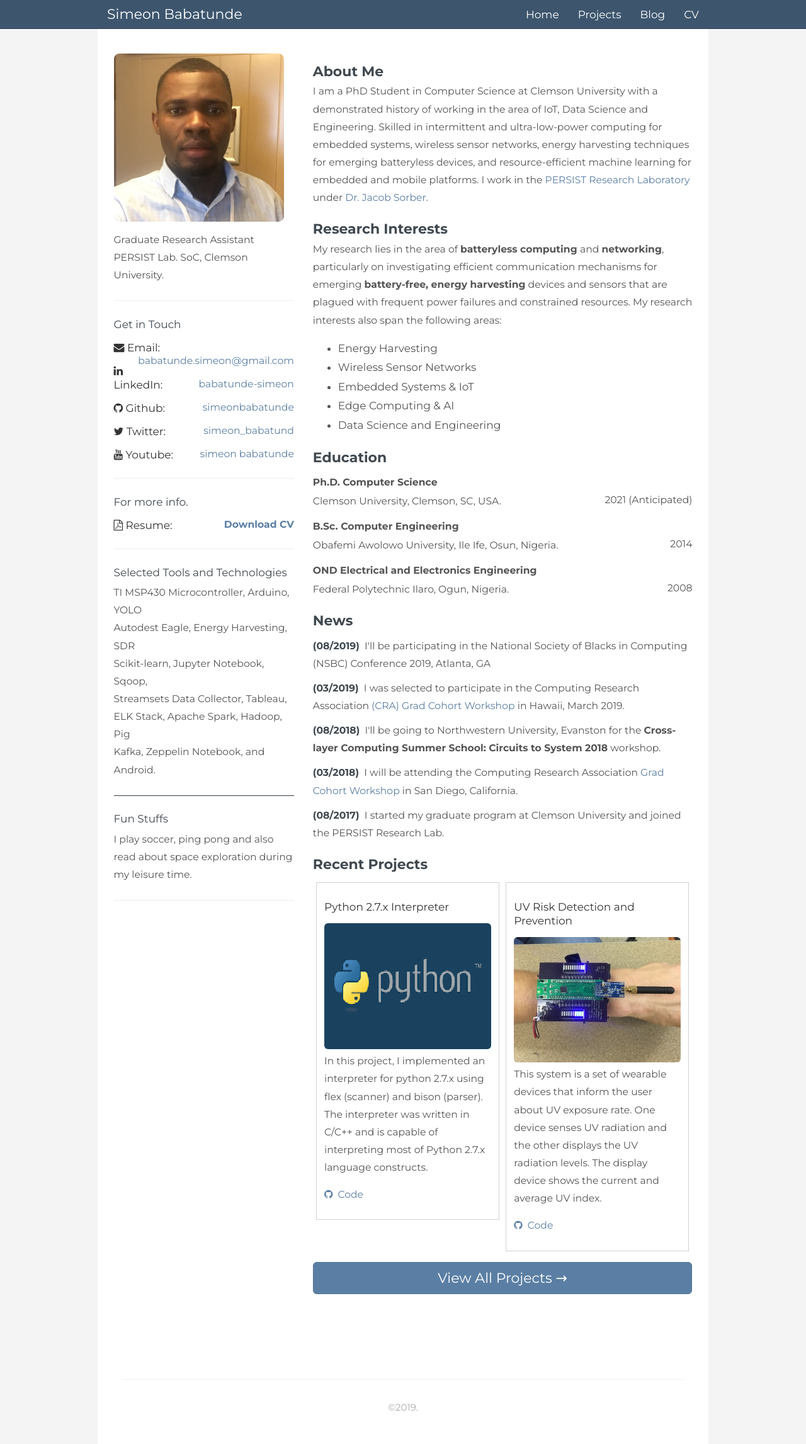
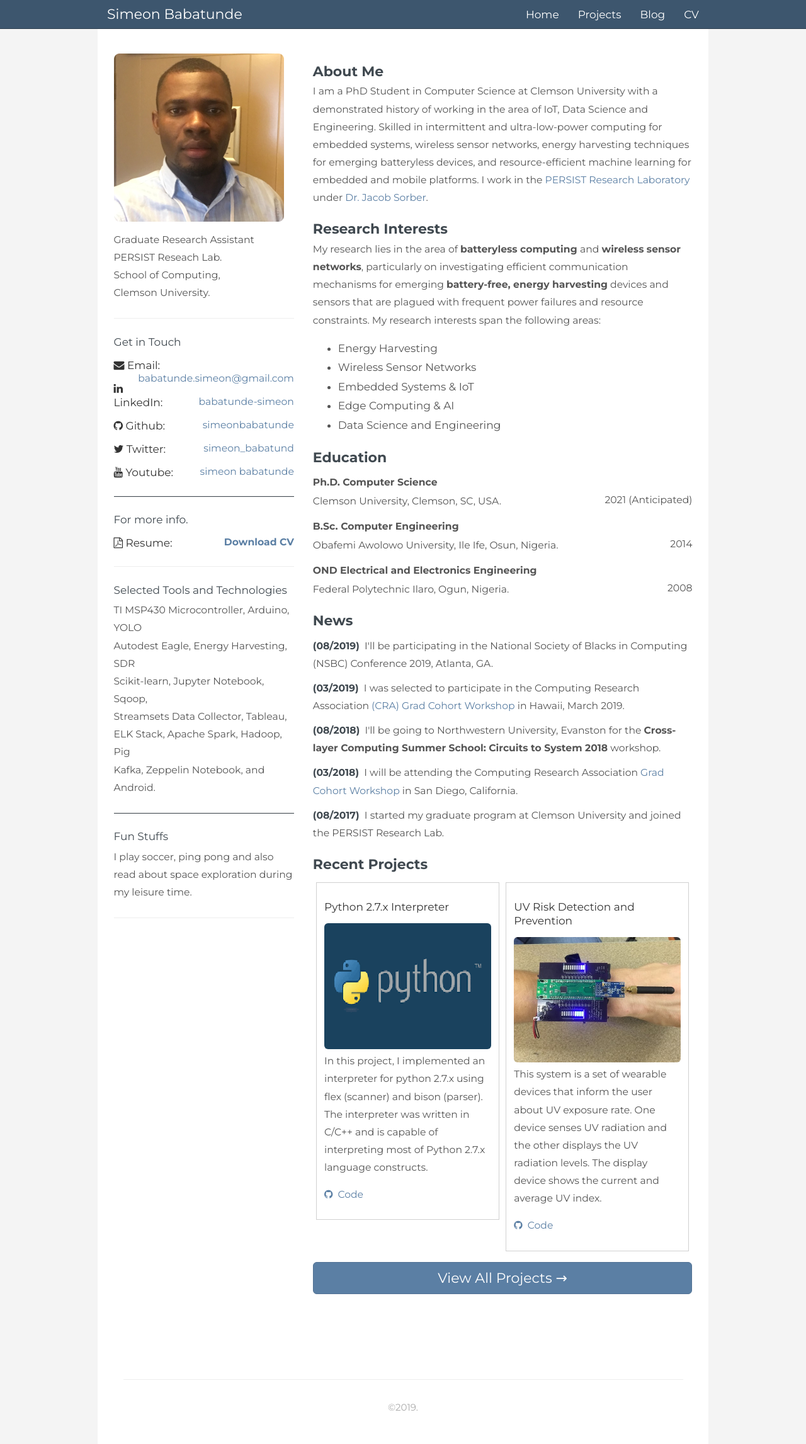
Before and after one commit to simeonbabatunde/simeonbabatunde.github.io, a Jekyll site: the page built from index.html, in a window 1280 px wide. Shown: the whole page at 63% size. Built offline with Jekyll 4.4.1, drawn with Linux system fonts in a browser that asks for light colours; nearby versions of some CDN libraries; comment, search, counter and statistics services are not loaded.

Commit message:
Updated side bar

```diff
--- a/_includes/sidebar.html
+++ b/_includes/sidebar.html
@@ -18,7 +18,7 @@
   </p>
 </div>
 
-<p>Graduate Research Assistant <br>PERSIST Lab. SoC, Clemson University.</p>
+<p>Graduate Research Assistant <br>PERSIST Reseach Lab.<br> School of Computing,<br>Clemson University.</p>
 <hr class="myline">
 <h4 class="myh4">Get in Touch</h4>
 
--- a/index.html
+++ b/index.html
@@ -9,9 +9,9 @@
 </p>
 
   <h2 class="myh2">Research Interests</h2>
-  <p>My research lies in the area of <strong>batteryless computing </strong> and <strong>networking</strong>,
+  <p>My research lies in the area of <strong>batteryless computing </strong> and <strong>wireless sensor networks</strong>,
     particularly on investigating efficient communication mechanisms for emerging <strong>battery-free, energy harvesting</strong>
-    devices and sensors that are plagued with frequent power failures and constrained resources. My research interests also span the
+    devices and sensors that are plagued with frequent power failures and resource constraints. My research interests span the
     following areas:
   </p>
   <ul id="menu">
@@ -32,7 +32,7 @@
 
   <h2 class="myh2">News</h2>
   <p class="compact1"><strong class="span_date">(08/2019)</strong>&nbsp I'll be participating in the National Society of
-    Blacks in Computing (NSBC) Conference 2019, Atlanta, GA</p>
+    Blacks in Computing (NSBC) Conference 2019, Atlanta, GA.</p>
   <p class="compact1"><strong class="span_date">(03/2019)</strong>&nbsp I was selected to participate in the Computing
     Research Association <a href="https://www.youtube.com/watch?v=gRB_FY4nM8Q" target="_blank">(CRA) Grad Cohort Workshop</a>
     in Hawaii, March 2019.</p>
--- a/stylesheets/shiori.scss
+++ b/stylesheets/shiori.scss
@@ -336,6 +336,10 @@ img {
   text-align: center;
 }
 
+.my-info{
+  font: $font-family-base;
+}
+
 
 
 @import "custom-scss";
```
